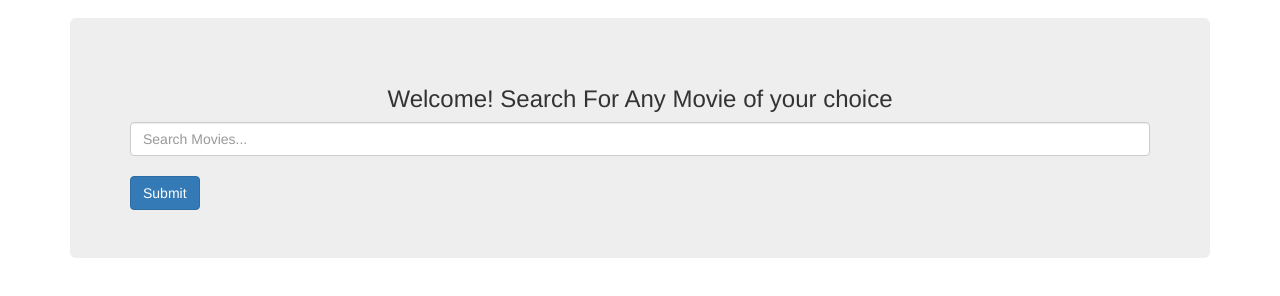
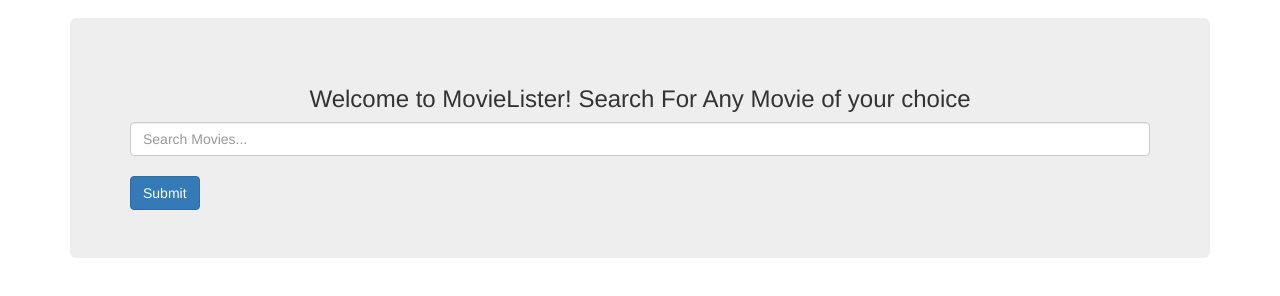
Before and after one commit to abmalikmusa/movielister, a plain HTML site: page index.html in a window 1280 px wide. Shown: the part 54-350 px from the top of the page. Drawn offline with nearby package versions, Linux system fonts and the light colour scheme.

Commit message:
Another header title change

```diff
--- a/index.html
+++ b/index.html
@@ -19,7 +19,7 @@
 
     <div class="container">
     	<div class="jumbotron">
-	    	<h3 class="text-center">Welcome! Search For Any Movie of your choice</h3>
+	    	<h3 class="text-center">Welcome to MovieLister! Search For Any Movie of your choice</h3>
 	    	<form id="searchForm">
           <input type="text" class="form-control" id="searchText" placeholder="Search Movies...">
           <br/>
```
